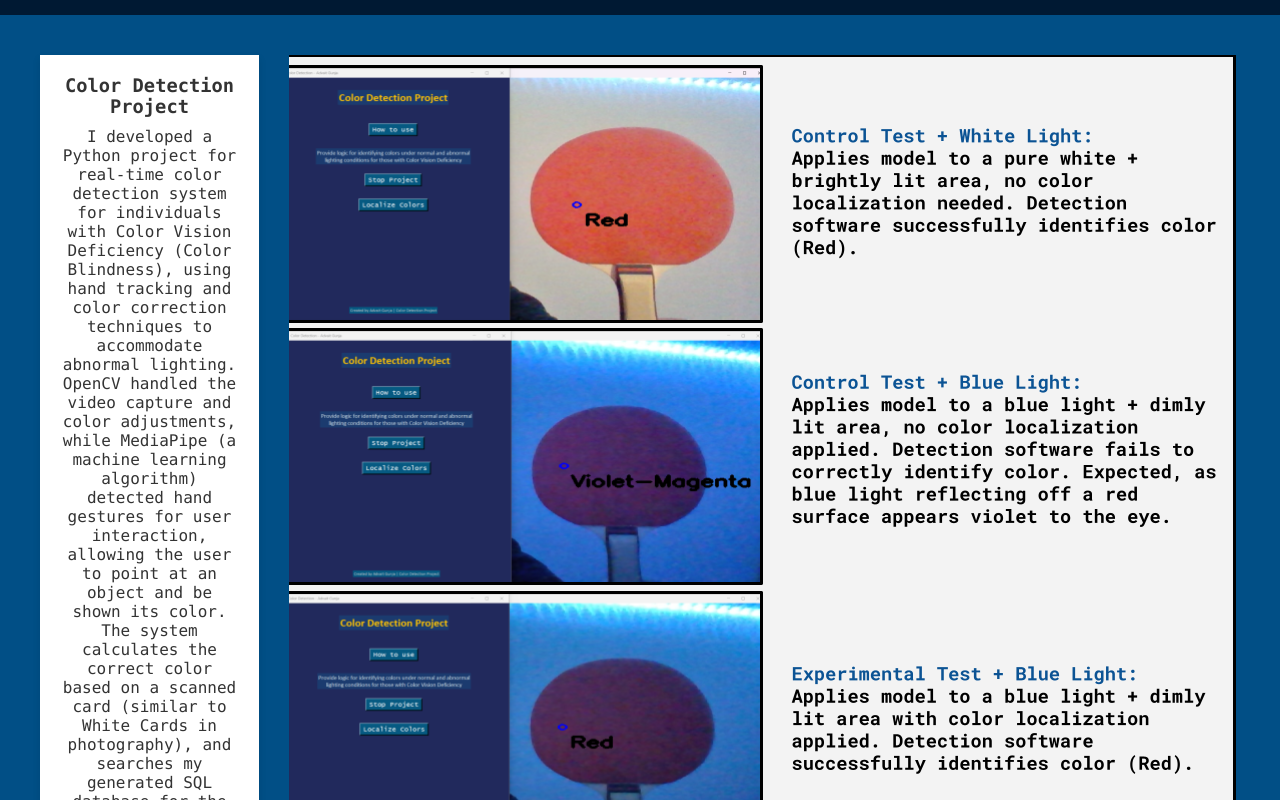
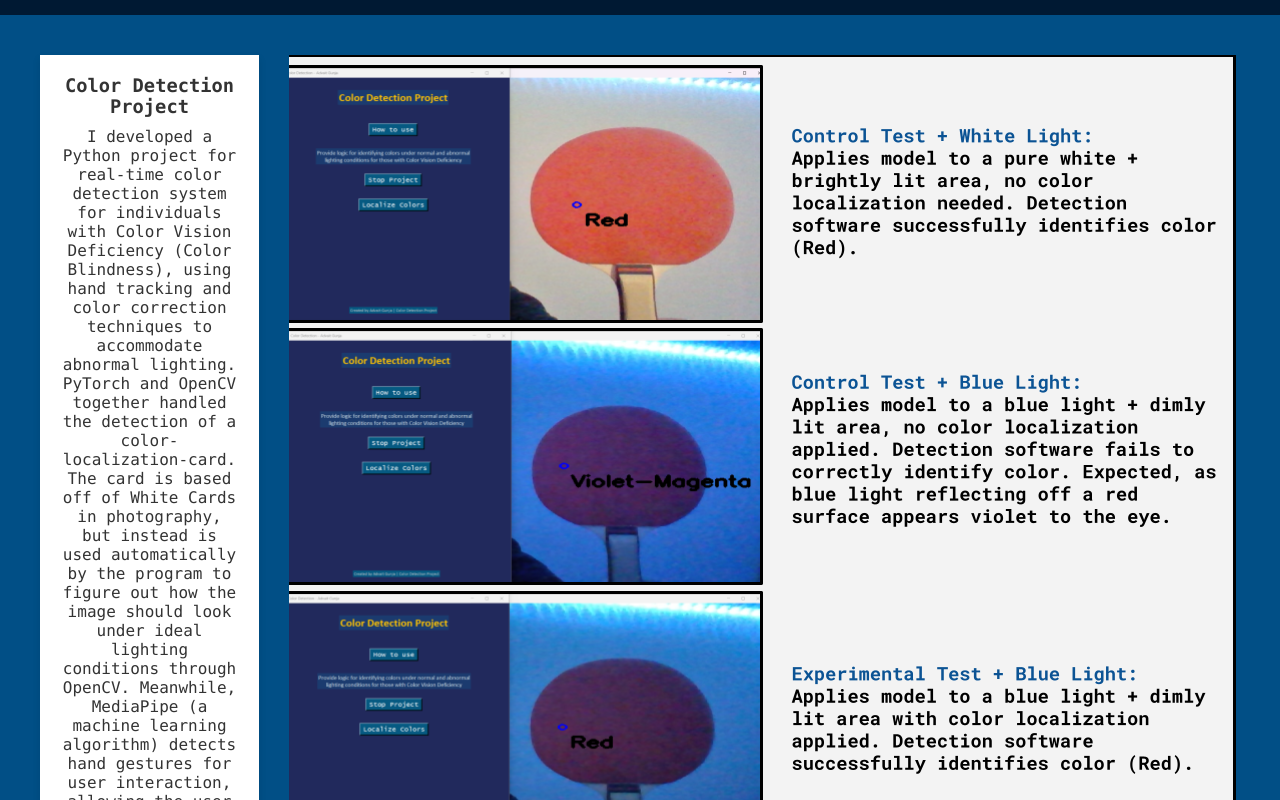
Before and after one commit to agunj/portfolio-site, a plain HTML site: page index.html in a window 1280 px wide. Shown: the part 500-1300 px from the top of the page. Drawn offline with Linux system fonts and the light colour scheme.

Commit message:
Update index.html

```diff
--- a/index.html
+++ b/index.html
@@ -48,10 +48,11 @@
         <div class="card">
             <h3>Color Detection Project</h3>
             <p>I developed a Python project for real-time color detection system for individuals with Color Vision Deficiency (Color Blindness),
-              using hand tracking and color correction techniques to accommodate abnormal lighting. OpenCV handled the video capture and color adjustments,
-              while MediaPipe (a machine learning algorithm) detected hand gestures for user interaction, allowing the user
-              to point at an object and be shown its color. The system calculates
-              the correct color based on a scanned card (similar to White Cards in photography), and searches my generated SQL database
+              using hand tracking and color correction techniques to accommodate abnormal lighting. PyTorch and OpenCV together handled the detection of a color-localization-card.
+                The card is based off of White Cards in photography, but instead is used automatically by the program to figure out how
+                the image should look under ideal lighting conditions through OpenCV. Meanwhile, MediaPipe (a machine learning algorithm) detects hand gestures for user interaction, allowing the user
+              to point at an object and be shown its color. Once the system localizes colors, identifies what the use is pointing at, and acquires the localized color value of the object, it
+                searches a generated SQLite database
               for the most accurate color estimate.
               </p>
             <p>The project can be found <a href="https://github.com/agunj/ColorDetectionModel">here</a>
```
